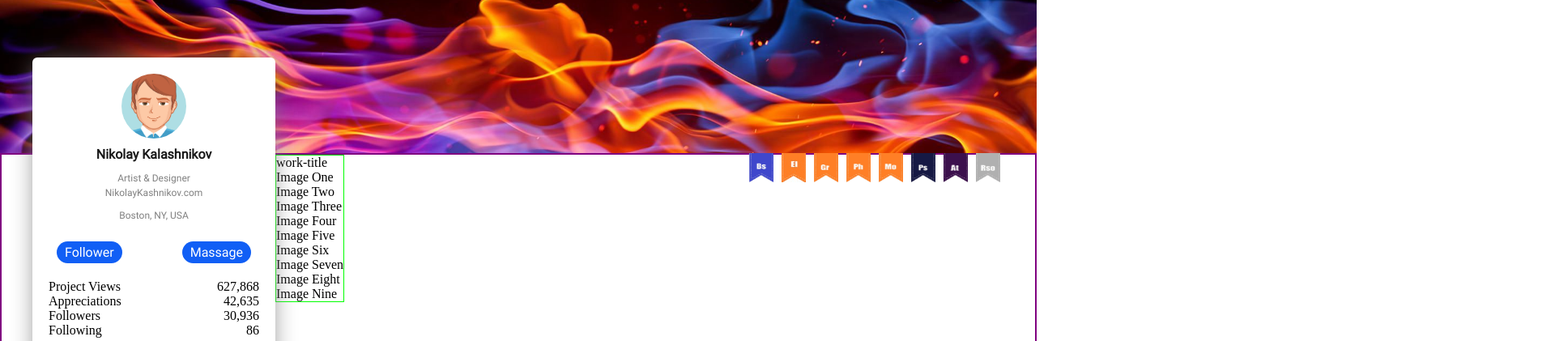
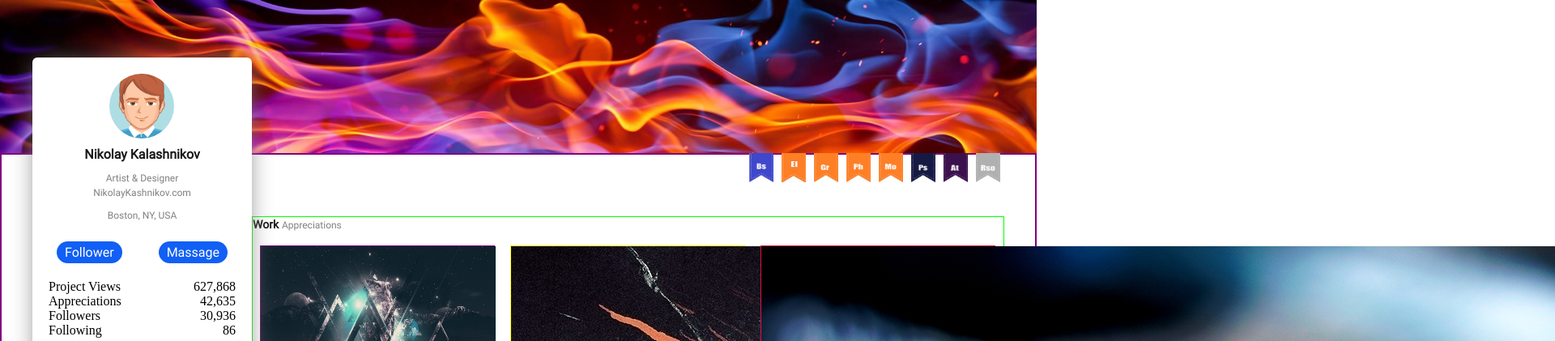
Before and after one commit to Gimzyy/Progets, a plain HTML site: page index.html in a window 1280 px wide. Shown: the part 58-479 px from the top of the page at 81% size, 1920 px wide, since content can reach past the window. Drawn offline with Linux system fonts and the light colour scheme.

Commit message:
Update Work-conteiner, style  and Add image

```diff
--- a/index.html
+++ b/index.html
@@ -186,11 +186,11 @@
                 <div class="con-social social-twitter">
                   <img src="media/icons/twitter-box (1).png" alt="image">
                 </div>
-                <div class="con-social social-cub">
-                  <img src="media/icons/cube-outline.png" alt="image">
+                <div class="con-social social-facebook">
+                  <img src="media/icons/facebook-box.png" alt="image">
                 </div>
                 <div class="con-social social-in">
-                  <img src="media/icons/internet-explorer.png" alt="image">
+                  <img src="media/icons/instagram.png" alt="image">
                 </div>
                 <div class="con-social social-yahoo">
                   <img src="media/icons/yahoo.png" alt="image">
@@ -227,40 +227,41 @@
           <div class="work-conteiner-cover">
             <div class="work-conteiner work-item">
               <div class="work-item work-title">
-                <span>work-title</span>
+                <span class="txt-black-title">Work</span>
+                <span class="txt-grey">Appreciations</span>
               </div>
               <div class="work-item appreciations">
                 <div class="img-conteiner-one">
                   <div class="img-one">
-                    <span>Image One</span>
+                    <img src="media/images/one.jpg" alt="image">
                   </div>
                   <div class="img-two">
-                    <span>Image Two</span>
+                    <img src="/media/images/two.jpeg" alt="image">
                   </div>
                   <div class="img-three">
-                    <span>Image Three</span>
+                    <img src="/media/images/three.jpg" alt="image">
                   </div>
                 </div>
                 <div class="img-conteiner-two">
                   <div class="img-four">
-                    <span>Image Four</span>
+                    <img src="/media/images/four.jpg" alt="image">
                   </div>
                   <div class="img-five">
-                    <span>Image Five</span>
+                    <img src="/media/images/five.jpg" alt="image">
                   </div>
                   <div class="img-six">
-                    <span>Image Six</span>
+                    <img src="/media/images/six.jpg" alt="image">
                   </div>
                 </div>
                 <div class="img-conteiner-three">
                   <div class="img-seven">
-                    <span>Image Seven</span>
+                    <img src="/media/images/seven.jpg" alt="image">
                   </div>
                   <div class="img-eight">
-                    <span>Image Eight</span>
+                    <img src="/media/images/eagth.jpg" alt="image">
                   </div>
                   <div class="img-nine">
-                    <span>Image Nine</span>
+                    <img src="/media/images/nine.jpg" alt="image">
                   </div>
                 </div>
               </div>
--- a/styles/style.css
+++ b/styles/style.css
@@ -374,14 +374,14 @@ body {
 
 .content-block .content-conteiner {
   height: 900px;
-  width: 300px;
+  width: 350px;
   position: relative;
 }
 
 .content-block .statistic-card-conteiner {
   position: absolute;
   width: 100%;
-  height: 100%;
+  height: auto;
   top: -120px;
   background: white;
   z-index: 2;
@@ -609,7 +609,7 @@ body {
 .content-block .content-conteiner .con-social .social-twitter {
 }
 
-.content-block .content-conteiner .con-social .social-cub {
+.content-block .content-conteiner .con-social .social-facebook {
 }
 
 .content-block .content-conteiner .con-social .social-in {
@@ -643,56 +643,101 @@ body {
 }
 
 .content-block .work-conteiner-cover {
+  width: 100%;
+  margin-top: 76px;
 }
 
 .content-block .work-conteiner {
   border: 1px solid lime;
+  height: 100%;
+
 }
 .content-block .work-conteiner .work-item {
+
 }
 
-.content-block .work-conteiner .work-item .work-title {
+.content-block .work-conteiner  .work-title {
+  height: 35px;
+
 }
 
-.content-block .work-conteiner .work-item .appreciations {
+.content-block .work-conteiner  .appreciations {
+  display: flex;
+  justify-content: space-around;
+  height: 100%;
+  width: 100%;
+
+
 }
 
-.content-block .work-conteiner .work-item .appreciations .img-conteiner-one {
+.content-block .work-conteiner  .appreciations .img-conteiner-one {
+  max-height: 190px;
+  min-height: 190px;
+  max-width: 290px;
+  min-width: 290px;
+  width: 100%;
+  height: 100%;
+
+
+
 }
 
 .content-block
   .work-conteiner
-  .work-item
   .appreciations
   .img-conteiner-one
   .img-one {
+    border: 1px solid purple;
+
+
 }
 
 .content-block
   .work-conteiner
-  .work-item
+  .appreciations
+  .img-conteiner-one
+  .img-one img{
+    max-height: 190px;
+    min-height: 190px;
+    max-width: 290px;
+    min-width: 290px;
+
+  }
+
+
+.content-block
+  .work-conteiner
   .appreciations
   .img-conteiner-one
   .img-two {
+    border: 1px solid royalblue;
 }
 
 .content-block
   .work-conteiner
-  .work-item
   .appreciations
   .img-conteiner-one
   .img-three {
+    border: 1px solid mediumseagreen;
 }
 
-.content-block .work-conteiner .work-item .appreciations .img-conteiner-two {
+.content-block .work-conteiner  .appreciations .img-conteiner-two {
+  max-height: 190px;
+  min-height: 190px;
+  max-width: 290px;
+  min-width: 290px;
+  width: 100%;
+  height: 100%;
+
+
 }
 
 .content-block
   .work-conteiner
-  .work-item
   .appreciations
   .img-conteiner-two
   .img-four {
+    border: 1px solid yellow;
 }
 
 .content-block
@@ -701,39 +746,47 @@ body {
   .appreciations
   .img-conteiner-two
   .img-five {
+    border: 1px solid hotpink;
 }
 
 .content-block
   .work-conteiner
-  .work-item
   .appreciations
   .img-conteiner-two
   .img-six {
+    border: 1px solid tomato;
 }
 
-.content-block .work-conteiner .work-item .appreciations .img-conteiner-three {
+.content-block .work-conteiner .appreciations .img-conteiner-three {
+  max-height: 190px;
+  min-height: 190px;
+  max-width: 290px;
+  min-width: 290px;
+  width: 100%;
+  height: 100%;
+
 }
 
 .content-block
   .work-conteiner
-  .work-item
   .appreciations
   .img-conteiner-three
   .img-seven {
+    border: 1px solid crimson;
 }
 
 .content-block
   .work-conteiner
-  .work-item
   .appreciations
   .img-conteiner-three
   .img-eight {
+    border: 1px solid violet;
 }
 
 .content-block
   .work-conteiner
-  .work-item
   .appreciations
   .img-conteiner-three
   .img-nine {
+    border: 1px solid coral;
 }
```
Also changed, not shown: media/icons/facebook-box.png (added), media/icons/instagram.png (added), media/images/eagth.jpg (added), media/images/five.jpg (added), media/images/four.jpg (added), media/images/nine.jpg (added), media/images/one.jpg (added), media/images/seven.jpg (added), media/images/six.jpg (added), media/images/three.jpg (added), media/images/two.jpeg (added).
